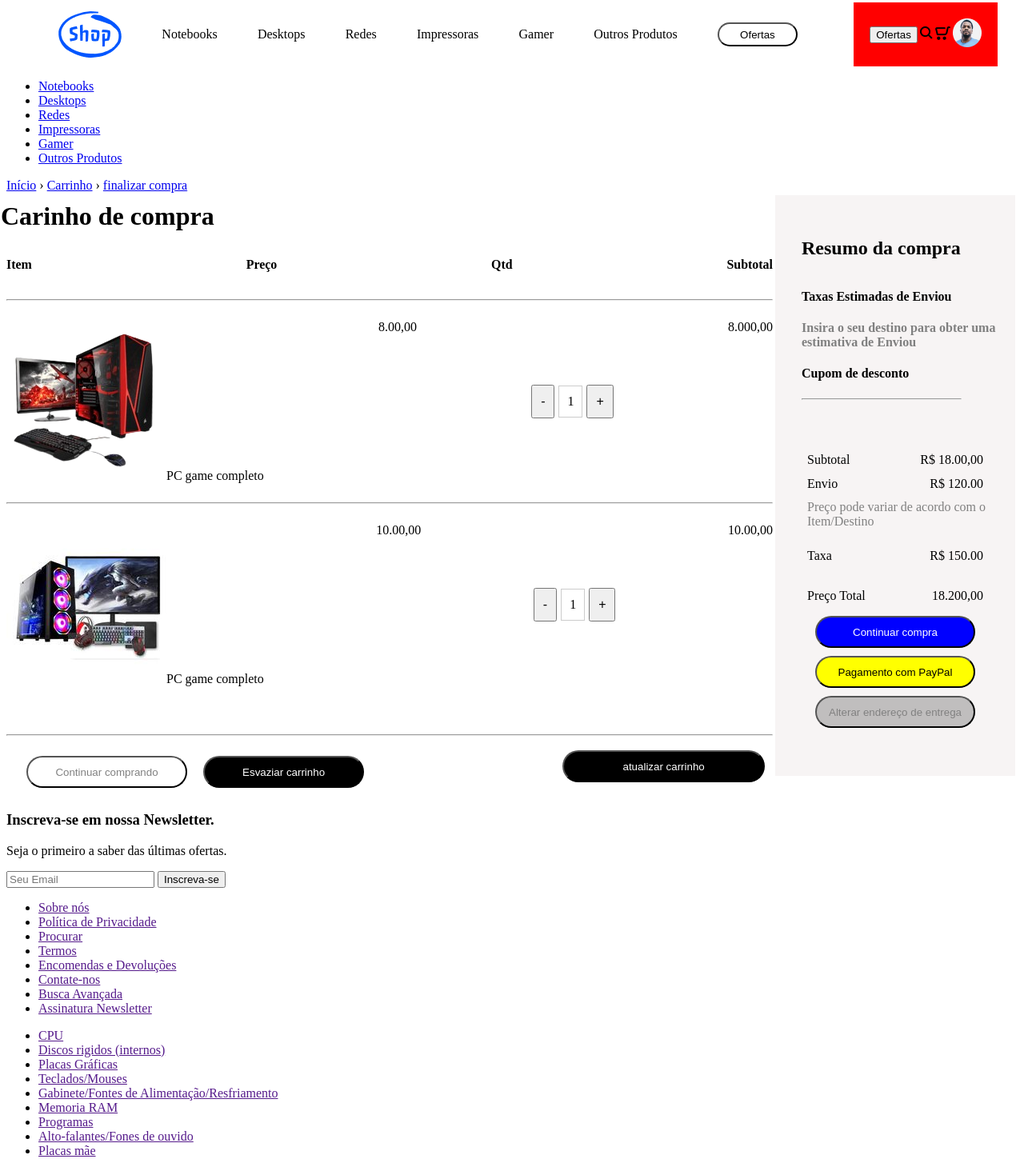
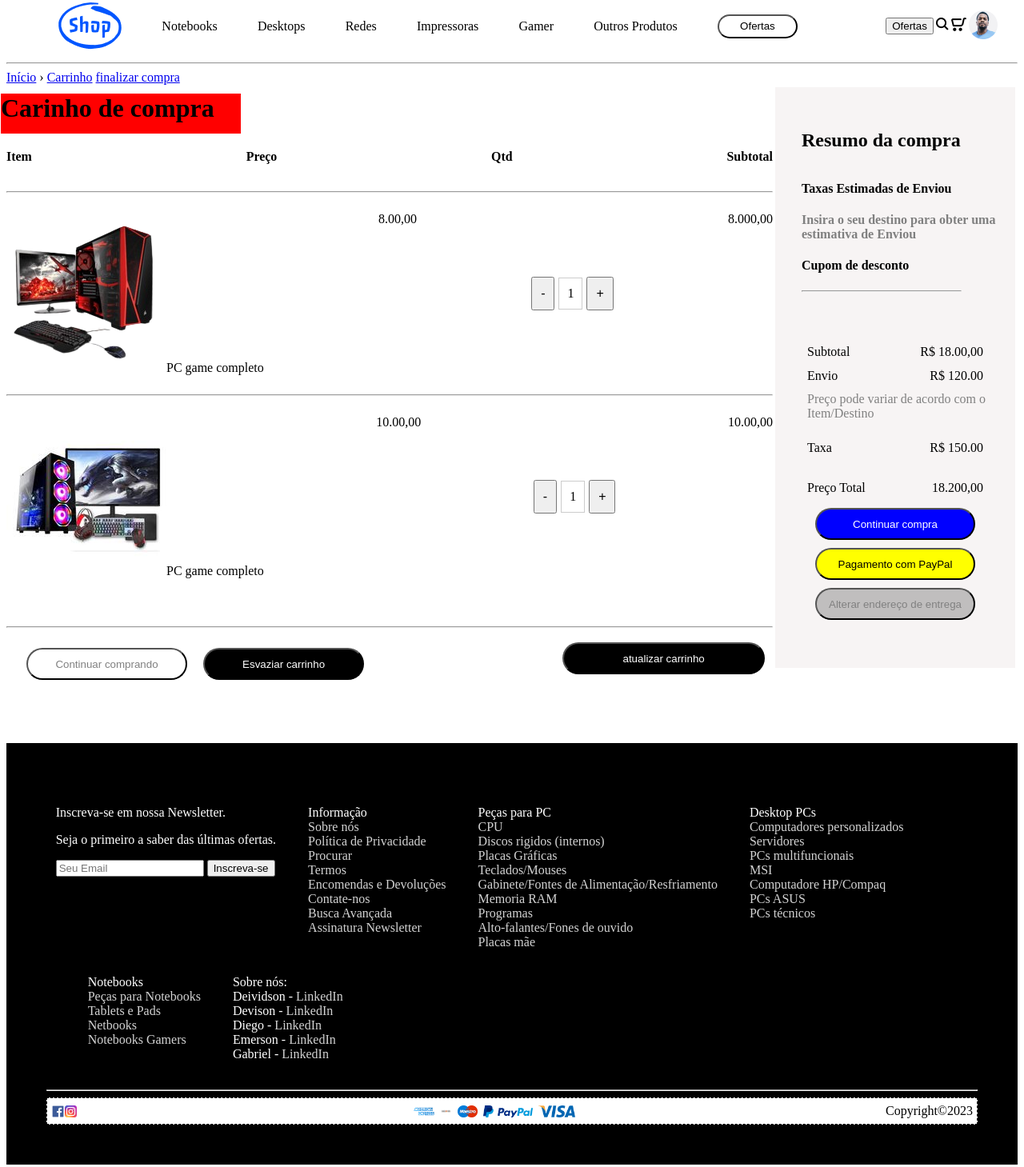
Before and after one commit to DevisonSantana/DD-Tech, a plain HTML site: page checkout.html in a window 1280 px wide. Shown: the part 13-1472 px from the top of the page at 80% size. Drawn offline with Linux system fonts and the light colour scheme.

Commit message:
Realizados novas alterações de correção de conflito

```diff
--- a/checkout.html
+++ b/checkout.html
@@ -7,7 +7,7 @@
     <link rel="stylesheet" href="css/checkout.css">
 </head>
 <body>
-    <!-- Area antes do Cabeçalho  -->
+    <!--Area de cabeçalho-->
     <header>
         <nav id="MenuPrincipal">
             <ul>
@@ -29,21 +29,17 @@
                 </nav>
             </ul>
         </nav>
-        <ul id="parte22">
-            <li><a href="#">Notebooks</a></li>
-            <li><a href="#">Desktops</a></li>
-            <li><a href="#">Redes</a></li>
-            <li><a href="#">Impressoras</a></li>
-            <li><a href="#">Gamer</a></li>
-            <li><a href="#">Outros Produtos</a></li>
-        </ul>
+
+
+
+        <hr>
     </header>
         <nav id="MenuPath">
             <nav id="navegacao">
                 <span><a href="index.html">Início</a></span>
                 <span>›</span>
                 <span><a href="carrinho.html">Carrinho</a></span>
-                <span>›</span>
+
                 <span><a href="#">finalizar compra</a></span>
             </nav>
         </nav>
@@ -80,6 +76,9 @@
     <p id="total2">Preço Total</p>
     <p>18.200,00</p>
     </div>
+
+
+
 
     <div id="menu">
     <button type="submit" class="button" id="botao1">Continuar compra</button>
@@ -133,20 +132,27 @@
 
             <button type="submit" id="esvaziar"> Esvaziar carrinho</button>
         </div>
+
+
+
+
     </main>
 
     <!--Inicio de footer-->
-
-    <footer id="footer">
-        <div class="div-news">
+    <br>
+    <br>
+    <br>
+    <footer id="Rodape">
+        <div id="BlocoNavegacao">
             <div>
-                <h3>Inscreva-se em nossa Newsletter.</h3>
+                <p>Inscreva-se em nossa Newsletter.</p>
                 <p>Seja o primeiro a saber das últimas ofertas.</p>
                 <input type="email" name="" id="" placeholder="Seu Email">
                 <button>Inscreva-se</button>
             </div>
             <div>
                 <ul>
+                    <li>Informação</li>
                     <li><a href="">Sobre nós</a></li>
                     <li><a href="">Política de Privacidade</a></li>
                     <li><a href="">Procurar</a></li>
@@ -159,6 +165,7 @@
             </div>
             <div>
                 <ul>
+                    <li>Peças para PC</li>
                     <li><a href="">CPU</a></li>
                     <li><a href="">Discos rigidos (internos)</a></li>
                     <li><a href="">Placas Gráficas</a></li>
@@ -168,10 +175,11 @@
                     <li><a href="">Programas</a></li>
                     <li><a href="">Alto-falantes/Fones de ouvido</a></li>
                     <li><a href="">Placas mãe</a></li>
-                </ul>
+            </ul>
             </div>
             <div>
                 <ul>
+                    <li>Desktop PCs</li>
                     <li><a href="">Computadores personalizados</a></li>
                     <li><a href="">Servidores</a></li>
                     <li><a href="">PCs multifuncionais</a></li>
@@ -183,6 +191,7 @@
             </div>
             <div>
                 <ul>
+                    <li>Notebooks</li>
                     <li><a href="">Peças para Notebooks</a></li>
                     <li><a href="">Tablets e Pads</a></li>
                     <li><a href="">Netbooks</a></li>
@@ -191,8 +200,10 @@
             </div>
             <div>
                 <ul>
+                    <li>Sobre nós:</li>
                     <li>Deividson - <a href="">LinkedIn</a></li>
                     <li>Devison - <a href="">LinkedIn</a></li>
+                    <li>Diego - <a href="">LinkedIn</a></li>
                     <li>Emerson - <a href="">LinkedIn</a></li>
                     <li>Gabriel - <a href="">LinkedIn</a></li>
                 </ul>
@@ -200,14 +211,13 @@
         </div>
 
         <hr>
-
-        <div class="footer-end">
-            <div class="redes-sociais">
+        <div id="redesEpagamentos">
+            <div class="redeSocial">
                 <img src="_img/_logos/logo-facebook.png" alt="Facebook">
                 <img src="_img/_logos/logo-instagram.png" alt="Instagram">
             </div>
 
-            <div class="cartoes">
+            <div class="cartaoPagamento">
                 <img src="_img/_logos/cartao-pagamento-americanexpress.png" alt="American Express">
                 <img src="_img/_logos/cartao-pagamento-discover.png" alt="Discover">
                 <img src="_img/_logos/cartao-pagamento-maestro.png" alt="Maestro">
@@ -219,5 +229,6 @@
             </div>
         </div>
     </footer>
+
 </body>
 </html>
--- a/css/checkout.css
+++ b/css/checkout.css
@@ -68,7 +68,7 @@
 
 h1
 {
-
+    background-color: red;
     width: 300px;
     height: 50px;
     margin: -7px;
@@ -312,8 +312,3 @@ h4{
     border: 1px solid #ccc;
     margin: 0 5px;
 }
-.nav-item{
-    background-color: red;
-    padding: 20px;
-
-}
```
